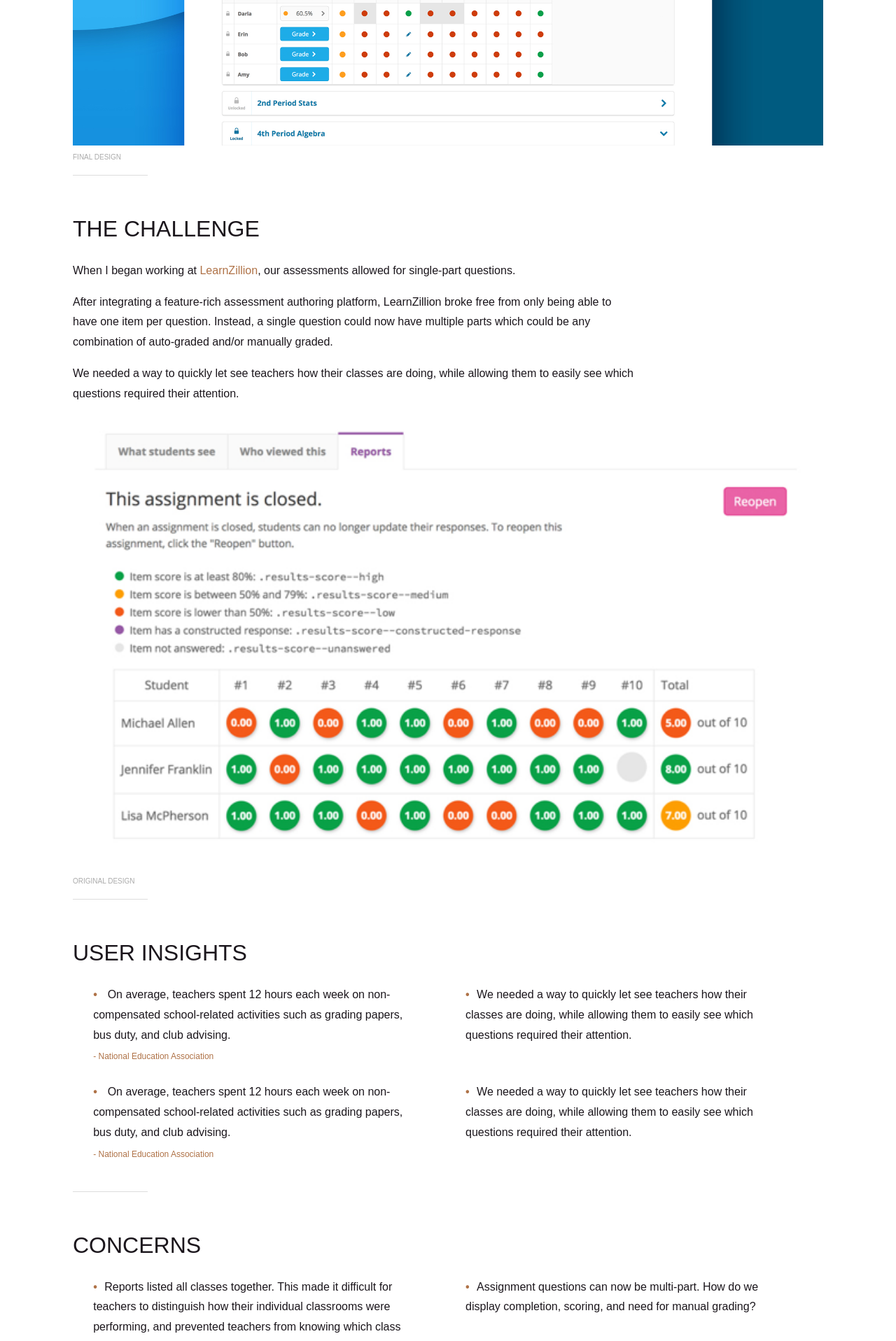
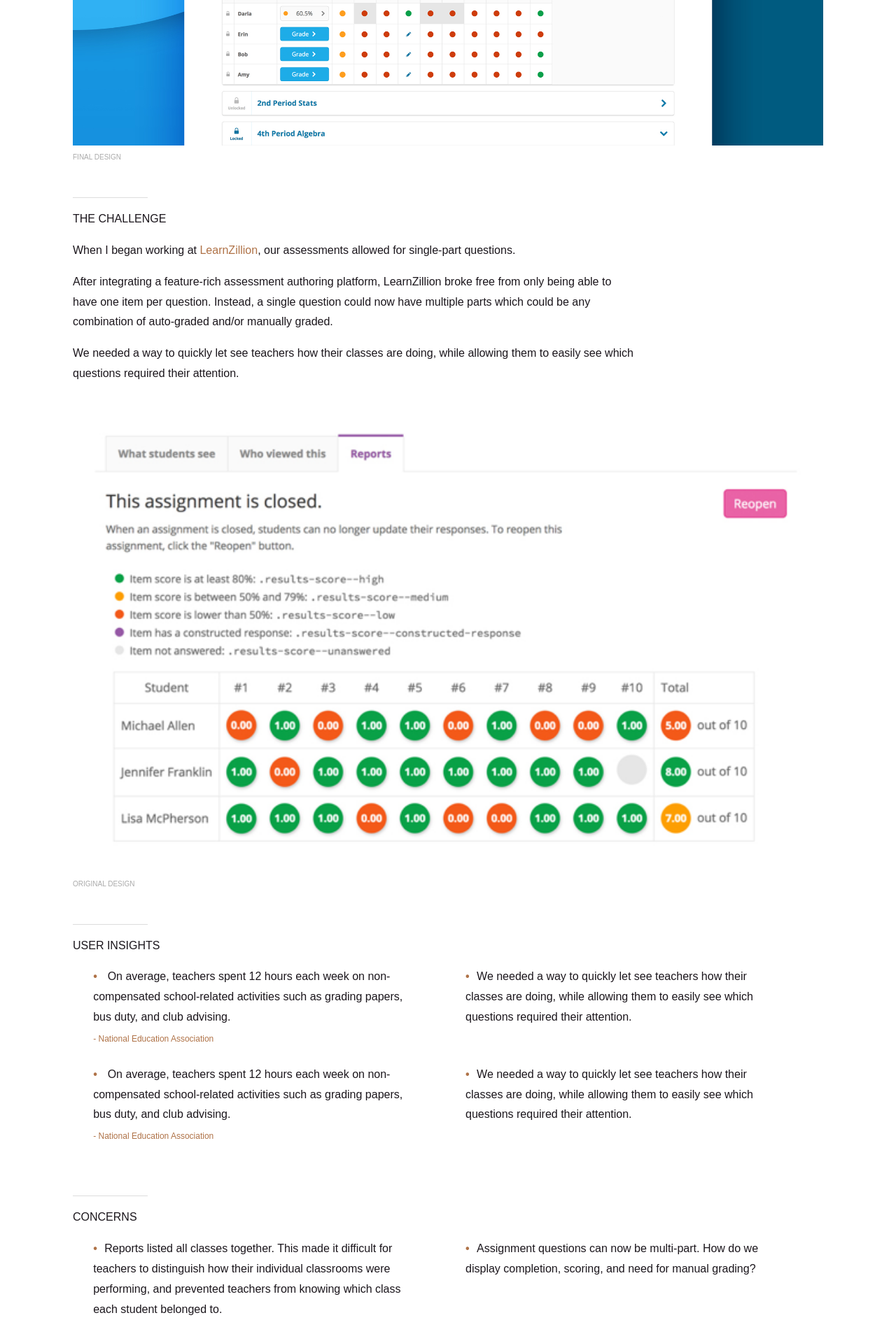
Before and after one commit to iansteele/iansteele, a Jekyll site: the page built from _projects/manual-grading.html, in a window 1280 px wide. Shown: the part 782-2699 px from the top of the page at 70% size. Built offline with Jekyll 4.4.1, drawn with Linux system fonts in a browser that asks for light colours; some web fonts are replaced.

Commit message:
fixed headline sizing

```diff
--- a/_sass/_content.scss
+++ b/_sass/_content.scss
@@ -13,7 +13,7 @@
 		border-left: $spacing--s solid transparent;
 		border-right: $spacing--s solid transparent;
 		border-top: $spacing--s solid $brand-secondary;
-		bottom: 0;
+		bottom: -$spacing--s;
 		height: 0;
 		left: 50%;
 		margin: 0 auto;
@@ -21,12 +21,16 @@
 		transform: translateX(-50%);
 		width: 0;
 	}
+
+	p {
+		margin-bottom: 0;
+	}
 }
 
 .about {
   background: $white;
   color: $brand-primary;
-	padding: $spacing--l $spacing--m;
+	padding: $spacing--l 5%;
   text-align: center;
 
 	> img {
@@ -68,7 +72,7 @@
 
 @media screen and (min-width: 768px) {
 	.about {
-		padding: 2em 4em 4em 4em;
+		padding: $spacing--xl;
 	}
 
 	.footer {
@@ -93,5 +97,7 @@
 }
 
 @media (min-width: 1200px) {
-
+	.about {
+		padding: calc(#{$spacing--xl} * 2);
+	}
 }
--- a/_sass/_projects.scss
+++ b/_sass/_projects.scss
@@ -108,14 +108,15 @@
 }
 
 .section {
-	margin-top: $spacing--m;
+	margin-bottom: $spacing--xl;
+	margin-top: $spacing--xl;
 
 	h3:before {
 		background: $brand-darken-tertiary;
 		content: "";
 		display: block;
 		height: 1px;
-		margin-bottom: $spacing--xl;
+		margin-bottom: $spacing--m;
 		width: 10%;
 	}
 }
@@ -150,7 +151,7 @@
 
 	.section {
 		h3 {
-			font-size: $font-size--l;
+			font-size: $font-size--m;
 			text-transform: uppercase;
 		}
 	}
--- a/_sass/_typography.scss
+++ b/_sass/_typography.scss
@@ -24,8 +24,7 @@ p {
 	font-size: $font-size--l;
 	font-weight: 100;
 	line-height: 1.5;
-	max-width: 80%;
-	margin: $spacing--l auto;
+	margin: $spacing--s auto;
 }
 
 .label {
@@ -56,7 +55,6 @@ p {
 @media (min-width: 768px){
 	.headline {
 		font-size: $font-size--xl;
-		max-width: 75%;
 	}
 
 	.callout {
@@ -69,7 +67,5 @@ p {
 }
 
 @media (min-width: 1200px){
-	.headline {
-		max-width: 60%;
-	}
+
 }
--- a/_sass/_variables.scss
+++ b/_sass/_variables.scss
@@ -2,19 +2,19 @@
 // Typography
 //--------------------------
 
-$font-size--s: .75rem;
-$font-size--m: 1rem;
-$font-size--l: 2rem;
-$font-size--xl: 3rem;
+$font-size--s: .75em;
+$font-size--m: 1em;
+$font-size--l: 2em;
+$font-size--xl: 3em;
 
 //--------------------------
 // Spacing
 //--------------------------
 
-$spacing--s: .5rem;
-$spacing--m: 1rem;
-$spacing--l: 1.5rem;
-$spacing--xl: 3rem;
+$spacing--s: .5em;
+$spacing--m: 1em;
+$spacing--l: 1.5em;
+$spacing--xl: 3em;
 
 //--------------------------
 // Colors
```
